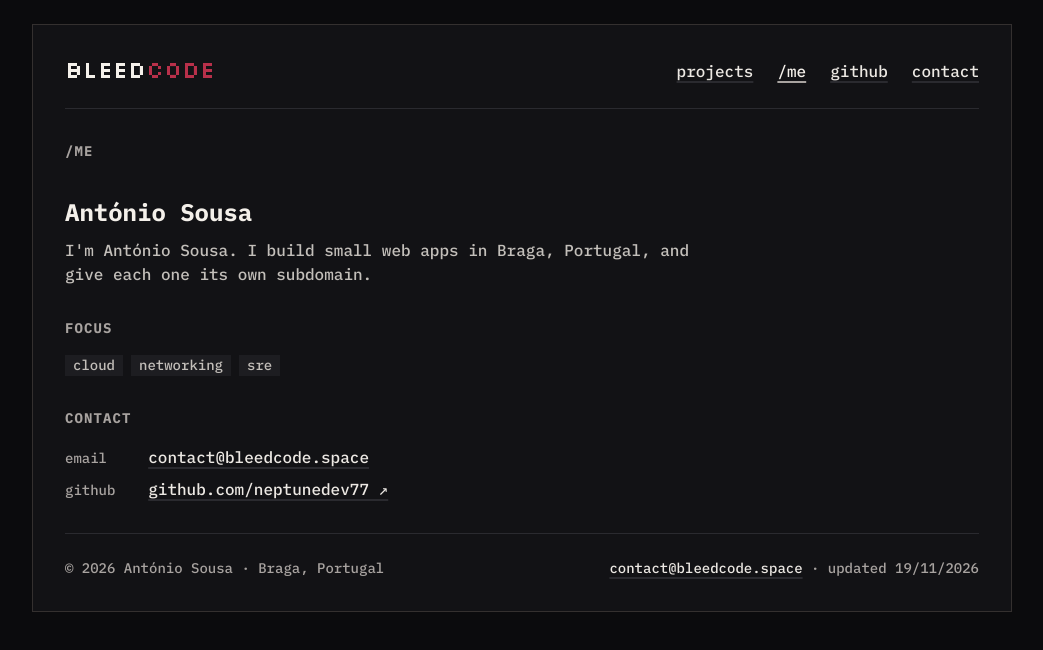
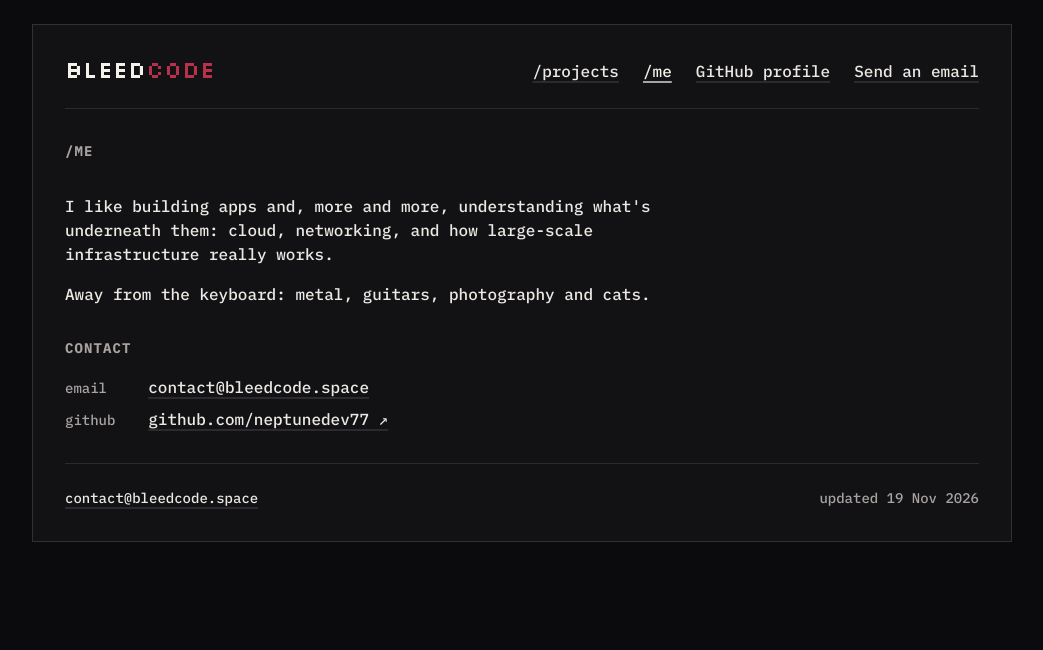
Before and after one commit to neptunedev77/bleedcode, an Astro site: page /me in a window 1280 px wide. Shown: the whole page, without its empty margins (118-1161 px from the left). Built offline with nearby package versions, Linux system fonts and the light colour scheme; Astro itself is replaced by a stand-in of ours.

Commit message:
Remove personal name and subdomain mentions; new hero line, footer and /me text

```diff
--- a/src/components/SiteFooter.astro
+++ b/src/components/SiteFooter.astro
@@ -7,9 +7,9 @@ const built = new Date();
 ---
 
 <footer class="footer">
-  <p>© {built.getUTCFullYear()} {site.author} · {site.location}</p>
+  <a class="link" href={`mailto:${site.email}`}>{site.email}</a>
   <p>
-    <a class="link" href={`mailto:${site.email}`}>{site.email}</a> · {t.footer.updated}{' '}<time datetime={built.toISOString().slice(0, 10)}>{formatDate(built)}</time>
+    {t.footer.updated}{' '}<time datetime={built.toISOString().slice(0, 10)}>{formatDate(built)}</time>
   </p>
 </footer>
 
@@ -18,6 +18,7 @@ const built = new Date();
     display: flex;
     flex-wrap: wrap;
     justify-content: space-between;
+    align-items: baseline;
     gap: var(--s1) var(--s3);
     padding-top: var(--s3);
     border-top: var(--border-w) solid var(--line);
--- a/src/i18n/en.ts
+++ b/src/i18n/en.ts
@@ -2,19 +2,21 @@
 export const en = {
   nav: {
     label: 'Main',
-    projects: 'projects',
+    home: '/home',
+    projects: '/projects',
     me: '/me',
-    github: 'github',
-    contact: 'contact',
-    home: 'bleedcode, home',
+    logo: 'bleedcode, home',
+    github: 'GitHub profile',
+    contact: 'Send an email',
   },
   home: {
     projects: 'Projects',
-    viewAll: (n: number) => `all ${n} →`,
+    viewAll: 'all projects →',
   },
   projects: {
     title: 'Projects',
     description: 'Everything built under bleedcode: live apps and work in progress.',
+    openLive: (name: string) => `Open ${name} (live site, new tab)`,
   },
   project: {
     back: '← all projects',
@@ -28,8 +30,11 @@ export const en = {
   status: { live: 'live', wip: 'wip', archived: 'archived' },
   me: {
     title: '/me',
-    description: 'About António Sousa, the person behind bleedcode.',
-    focus: 'Focus',
+    description: 'About the developer behind bleedcode.',
+    about: [
+      "I like building apps and, more and more, understanding what's underneath them: cloud, networking, and how large-scale infrastructure really works.",
+      'Away from the keyboard: metal, guitars, photography and cats.',
+    ],
     contact: 'Contact',
   },
   notFound: {
--- a/src/i18n/index.ts
+++ b/src/i18n/index.ts
@@ -11,9 +11,9 @@ export function useStrings(locale: Locale = defaultLocale): Strings {
   return dictionaries[locale];
 }
 
-/** Formats the build date as dd/mm/yyyy, matching the mockup. */
+const MONTHS = ['Jan', 'Feb', 'Mar', 'Apr', 'May', 'Jun', 'Jul', 'Aug', 'Sep', 'Oct', 'Nov', 'Dec'];
+
+/** Formats a date as "19 Nov 2026" (UTC, so the build machine's timezone doesn't matter). */
 export function formatDate(date: Date): string {
-  const dd = String(date.getUTCDate()).padStart(2, '0');
-  const mm = String(date.getUTCMonth() + 1).padStart(2, '0');
-  return `${dd}/${mm}/${date.getUTCFullYear()}`;
+  return `${date.getUTCDate()} ${MONTHS[date.getUTCMonth()]} ${date.getUTCFullYear()}`;
 }
--- a/src/layouts/Card.astro
+++ b/src/layouts/Card.astro
@@ -16,13 +16,12 @@ interface Props {
   /** Page title; the site name is appended. Omit on the home page. */
   title?: string;
   description?: string;
-  variant?: 'home' | 'compact';
   /** Set false for pages that should not be indexed (404). */
   index?: boolean;
 }
 
-const { title, description = site.intro, variant = 'compact', index = true } = Astro.props;
-const fullTitle = title ? `${title} · ${site.name}` : `${site.name} · web apps by ${site.author}`;
+const { title, description = site.description, index = true } = Astro.props;
+const fullTitle = title ? `${title} · ${site.name}` : site.name;
 const base = Astro.site ?? site.url;
 const canonical = new URL(Astro.url.pathname, base).href;
 const ogImage = new URL('/og.png', base).href;
@@ -35,7 +34,6 @@ const ogImage = new URL('/og.png', base).href;
     <meta name="viewport" content="width=device-width, initial-scale=1" />
     <title>{fullTitle}</title>
     <meta name="description" content={description} />
-    <meta name="author" content={site.author} />
     <meta name="theme-color" content="#0b0b0d" />
     <meta name="color-scheme" content="dark" />
     {!index && <meta name="robots" content="noindex" />}
@@ -59,7 +57,7 @@ const ogImage = new URL('/og.png', base).href;
   <body>
     <div class="page">
       <div class="card">
-        <SiteHeader variant={variant} />
+        <SiteHeader />
         <main id="main">
           <slot />
         </main>
--- a/src/pages/me.astro
+++ b/src/pages/me.astro
@@ -1,6 +1,5 @@
 ---
 import Card from '../layouts/Card.astro';
-import Chips from '../components/Chips.astro';
 import { site } from '../site.config';
 import { useStrings } from '../i18n';
 
@@ -11,15 +10,9 @@ const t = useStrings();
   <article class="me" aria-labelledby="page-title">
     <h1 id="page-title" class="label">{t.me.title}</h1>
 
-    <div class="who">
-      <p class="name">{site.author}</p>
-      <p class="lead">{site.intro}</p>
+    <div class="about">
+      {t.me.about.map((line) => <p>{line}</p>)}
     </div>
-
-    <section aria-labelledby="focus-heading">
-      <h2 id="focus-heading" class="label">{t.me.focus}</h2>
-      <Chips items={site.focus} />
-    </section>
 
     <section aria-labelledby="contact-heading">
       <h2 id="contact-heading" class="label">{t.me.contact}</h2>
@@ -44,18 +37,12 @@ const t = useStrings();
     gap: var(--s4);
     max-width: 68ch;
   }
-  .who {
+  .about {
     display: flex;
     flex-direction: column;
-    gap: var(--s1);
-  }
-  .name {
-    font-size: var(--fs-lg);
-    font-weight: 700;
-    color: var(--text-strong);
-  }
-  .lead {
-    color: var(--text-soft);
+    gap: var(--s2);
+    font-size: var(--fs-md);
+    color: var(--text);
   }
   section {
     display: flex;
--- a/src/site.config.ts
+++ b/src/site.config.ts
@@ -5,17 +5,15 @@
 export const site = {
   name: 'bleedcode',
   url: 'https://bleedcode.space',
-  author: 'António Sousa',
-  location: 'Braga, Portugal',
   email: 'contact@bleedcode.space',
   github: 'https://github.com/neptunedev77',
   githubUser: 'neptunedev77',
 
-  /** One-sentence introduction under the wordmark (also the default meta description). */
-  intro: "I'm António Sousa. I build small web apps in Braga, Portugal, and give each one its own subdomain.",
+  /** Hero line on the home page. */
+  tagline: 'Developer based in Braga, Portugal.',
 
-  /** Areas of interest shown on /me. */
-  focus: ['cloud', 'networking', 'sre'],
+  /** Default meta / Open Graph description. */
+  description: 'bleedcode: projects and web apps by a developer based in Braga, Portugal.',
 } as const;
 
 export type Site = typeof site;
```
